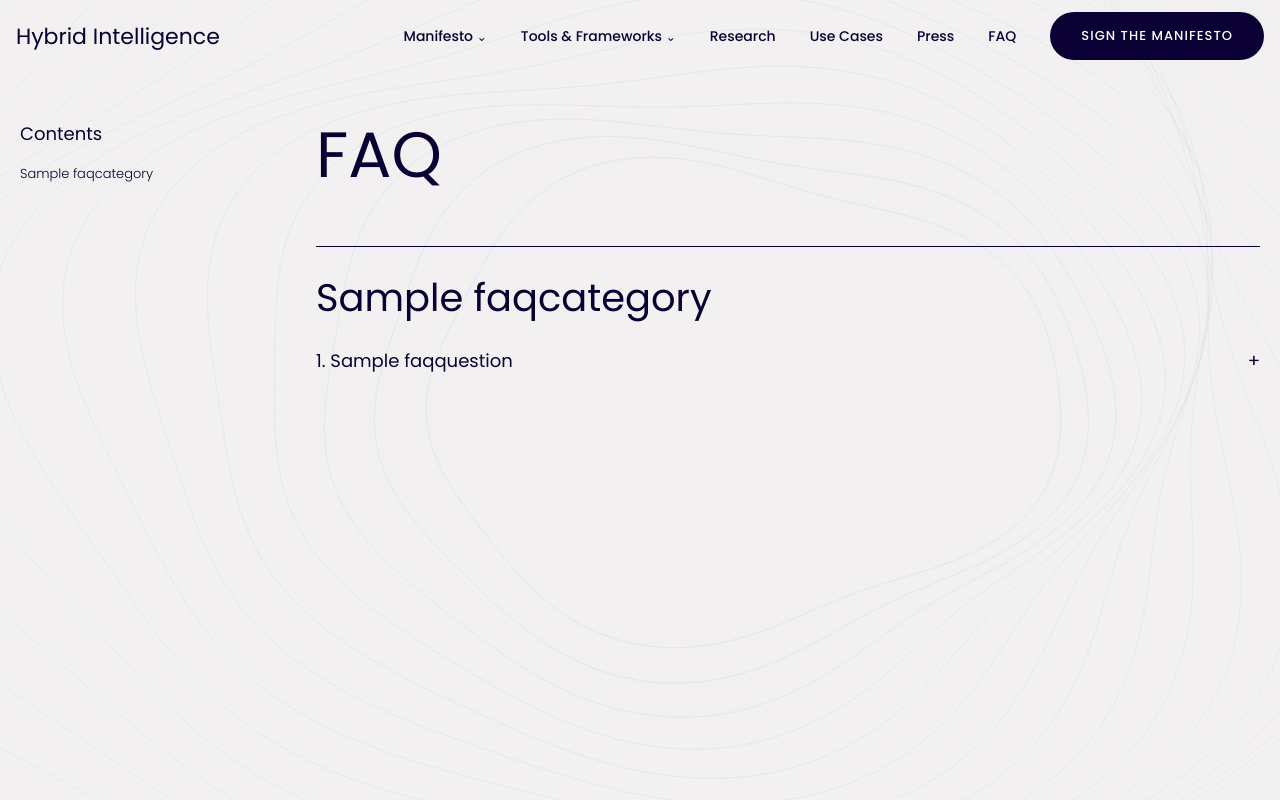
After one commit to Maersk-coder/Website-for-Hybrid-Intelligence, a Django app: page /faq/ in a window 1280 px wide. The commit adds this page. Run offline with Django 5.2, Linux system fonts and the light colour scheme; tables that the repository leaves empty hold one stand-in row (values such as "Sample post").

Commit message:
Implement FAQ feature: add FAQ model, views, and templates; create import command; update README and styles

```diff
--- /dev/null
+++ b/hi_website/front_page/static/FAQ/CSS/faq.css
@@ -0,0 +1,110 @@
+/* FAQ PAGE: "Contents" on the left, the categories with their questions on the right.
+   The questions are <details> elements: click one and its answer opens, + becomes ×. */
+
+.faq-page { background: var(--grey-bg); }
+
+/* The front page jumps one whole page at a time when scrolling (scroll-snap in base.css).
+   The FAQ is one long page, so it scrolls normally. */
+html:has(.faq-page) { scroll-snap-type: none; }
+
+/* The background lines: fixed = they stay in place on the screen while the questions scroll over them */
+.faq-background {
+  position: fixed;
+  inset: 0;              /* the whole screen */
+  z-index: 0;
+  pointer-events: none;  /* clicks go straight through to the questions */
+}
+/* The invisible box the loops go around: a bit right of the middle, behind the questions */
+.faq-lines-center {
+  position: absolute;
+  left: 30%;
+  top: 25%;
+  width: 55%;
+  height: 50%;
+}
+/* The questions sit above the background lines */
+.faq-layout { position: relative; z-index: 1; }
+
+/* The two columns: Contents (240px) and the questions (the rest) */
+.faq-layout {
+  display: grid;
+  grid-template-columns: 240px 1fr;
+  gap: 56px;
+  max-width: 1240px;
+  padding: calc(var(--header-h) + 48px) 0 120px;   /* room for the fixed menu bar at the top */
+}
+
+/* Left: Contents. "sticky" = it scrolls along until it reaches the top, then stays in place */
+.faq-contents {
+  position: sticky;
+  top: calc(var(--header-h) + 32px);
+  align-self: start;
+}
+.faq-contents h2 { margin: 0 0 14px; font-size: 18px; font-weight: 400; }
+.faq-contents ul { margin: 0; padding: 0; list-style: none; display: grid; gap: 8px; }
+.faq-contents a { font-size: 13px; font-weight: 300; line-height: 1.4; }
+.faq-contents a:hover { text-decoration: underline; }
+
+/* Right: the questions */
+.faq-content h1 { margin: 0 0 8px; font-size: clamp(40px, 5vw, 64px); font-weight: 400; line-height: 1.1; }
+
+/* Each category: a thin line above it, then its heading */
+.faq-category {
+  margin-top: 56px;
+  padding-top: 28px;
+  border-top: 1px solid var(--navy);
+  scroll-margin-top: calc(var(--header-h) + 16px);  /* when jumped to, stop below the menu bar instead of under it */
+}
+.faq-category h2 { margin: 0 0 8px; font-size: clamp(28px, 3vw, 40px); font-weight: 400; line-height: 1.2; }
+
+/* One question: <summary> is the clickable line, with + (closed) or × (open) on the right */
+.faq-item summary {
+  display: flex;
+  justify-content: space-between;
+  align-items: baseline;
+  gap: 24px;
+  padding: 18px 0;
+  font-size: 18px;
+  font-weight: 400;
+  cursor: pointer;
+  list-style: none;                         /* hides the browser's own little triangle */
+}
+.faq-item summary::-webkit-details-marker { display: none; }   /* the same, for Safari */
+.faq-item summary::after { content: "+"; flex-shrink: 0; }      /* ::after adds a sign after the question */
+.faq-item[open] summary::after { content: "\00D7"; }            /* \00D7 is the × sign */
+.faq-item summary:hover .faq-question { text-decoration: underline; }
+.faq-item summary:focus-visible { outline: 2px solid var(--indigo); outline-offset: 4px; }
+
+/* The answer (|linebreaks in the template turns each paragraph into a <p>) */
+.faq-answer { padding: 0 40px 12px 0; }
+.faq-answer p { margin: 0 0 16px; max-width: 72ch; font-size: 17px; font-weight: 300; line-height: 1.6; }
+
+/* Opening and closing slowly: the answer slides open (its height grows from 0) and fades in.
+   ::details-content is the part of a <details> that opens and closes (the answer).
+   interpolate-size lets the browser animate up to "auto" (the answer's natural height).
+   Browsers that don't know these yet simply open the answer at once, as before. */
+.faq-page { interpolate-size: allow-keywords; }
+.faq-item::details-content {
+  block-size: 0;                    /* closed: no height */
+  overflow: hidden;
+  opacity: 0;
+  transition: block-size 0.4s ease, opacity 0.4s ease, content-visibility 0.4s allow-discrete;
+}
+.faq-item[open]::details-content {
+  block-size: auto;                 /* open: its natural height */
+  opacity: 1;
+}
+
+/* People who turn off motion in their computer's settings: no sliding, the answer just appears */
+@media (prefers-reduced-motion: reduce) {
+  .faq-item::details-content { transition: none; }
+}
+
+/* Phones and small screens: one column, with Contents above the questions */
+@media (max-width: 800px) {
+  .faq-layout { grid-template-columns: 1fr; gap: 32px; padding-top: calc(var(--header-h) + 24px); }
+  .faq-contents { position: static; }
+  .faq-item summary { font-size: 16px; padding: 14px 0; }
+  .faq-answer { padding-right: 0; }
+  .faq-answer p { font-size: 15px; }
+}
--- /dev/null
+++ b/hi_website/front_page/templates/FAQ.html
@@ -0,0 +1,73 @@
+{% load static %}
+<!DOCTYPE html>
+<html lang="en">
+<head>
+  <meta charset="UTF-8">
+  <meta name="viewport" content="width=device-width, initial-scale=1.0">
+  <title>FAQ · Hybrid Intelligence</title>
+  <link rel="preconnect" href="https://fonts.googleapis.com">
+  <link rel="preconnect" href="https://fonts.gstatic.com" crossorigin>
+  <link href="https://fonts.googleapis.com/css2?family=Poppins:wght@300;400;500;600&display=swap" rel="stylesheet">
+  <link rel="stylesheet" href="{% static 'General/CSS/base.css' %}">
+  <link rel="stylesheet" href="{% static 'General/CSS/buttons.css' %}">
+  <link rel="stylesheet" href="{% static 'General/CSS/header.css' %}">
+  <link rel="stylesheet" href="{% static 'General/CSS/phone_menu.css' %}">
+  <link rel="stylesheet" href="{% static 'General/CSS/section_lines.css' %}">
+  <link rel="stylesheet" href="{% static 'FAQ/CSS/faq.css' %}">
+</head>
+<body class="faq-page">
+
+  <!-- Background (decoration only): Page 1's rippling lines, faint, like on Pages 2 and 3.
+       It stays in place while the questions scroll over it (see faq.css). The loops go around
+       the invisible .faq-lines-center box (see General/JS/section_lines.js). -->
+  <section class="faq-background" aria-hidden="true">
+    <canvas class="section-lines" data-around=".faq-lines-center" data-ring-size="0.9"></canvas>
+    <div class="faq-lines-center"></div>
+  </section>
+
+  <!-- The menu bar and the phone menu, shared with the front page -->
+  {% include 'header.html' %}
+
+  <main class="container faq-layout">
+
+    <!-- Left: the list of categories. Each link jumps to its category below (#anchor). -->
+    <nav class="faq-contents" aria-label="Contents">
+      <h2>Contents</h2>
+      <ul>
+        {% for category in categories %}
+          <li><a href="#{{ category.anchor }}">{{ category.title }}</a></li>
+        {% endfor %}
+      </ul>
+    </nav>
+
+    <!-- Right: every category with its questions. "categories" comes from faq() in views.py. -->
+    <div class="faq-content">
+      <h1>FAQ</h1>
+      {% for category in categories %}
+        <div class="faq-category" id="{{ category.anchor }}">
+          <h2>{{ category.title }}</h2>
+
+          <!-- category.questions.all = this category's questions (the ForeignKey's related_name) -->
+          {% for q in category.questions.all %}
+            <!-- <details> opens and closes by itself when its <summary> (the question) is clicked -->
+            <details class="faq-item" id="q{{ q.number }}">
+              <summary><span class="faq-question">{{ q.number }}. {{ q.question }}</span></summary>
+              <div class="faq-answer">{{ q.answer|linebreaks }}</div>
+            </details>
+          {% endfor %}
+        </div>
+      {% empty %}
+        <p>The FAQ is empty. Load it with:  python manage.py import_faq</p>
+      {% endfor %}
+    </div>
+
+  </main>
+
+  <script src="{% static 'General/JS/header_transparent.js' %}"></script>
+  <script src="{% static 'General/JS/phone_menu.js' %}"></script>
+  <!-- The background lines: Page 1's settings and line drawing, then the script that puts them in the background -->
+  <script src="{% static 'Page 1 (main)/JS - Animations/settings.js' %}"></script>
+  <script src="{% static 'Page 1 (main)/JS - Animations/background_lines.js' %}"></script>
+  <script src="{% static 'General/JS/section_lines.js' %}"></script>
+</body>
+</html>
--- /dev/null
+++ b/hi_website/front_page/templates/header.html
@@ -0,0 +1,42 @@
+{% comment %}
+  The menu bar at the top, and the phone menu (☰). Shared by every page:
+  a page puts it in with  {% include 'header.html' %}, so the menu only has to be changed here.
+  Needs: General/CSS/header.css + phone_menu.css, and General/JS/header_transparent.js + phone_menu.js.
+{% endcomment %}
+  <!-- BOX 1: Header -->
+  <header class="site-header">
+    <div class="container header-inner">
+      <a href="{% url 'home' %}" class="logo">Hybrid Intelligence</a>
+      <nav class="main-nav" aria-label="Main">
+        <a href="#">Manifesto <span class="chevron">⌄</span></a>
+        <a href="#">Tools &amp; Frameworks <span class="chevron">⌄</span></a>
+        <a href="#">Research</a>
+        <a href="#">Use Cases</a>
+        <a href="#">Press</a>
+        <a href="{% url 'faq' %}">FAQ</a>
+        <a href="{% url 'sign' %}" class="btn btn-dark">Sign the Manifesto</a>
+      </nav>
+      <!-- The ☰ button: only shown on small screens (see phone_menu.css). It opens the phone menu. -->
+      <button type="button" class="menu-btn" id="menu-open" aria-label="Open the menu">
+        <span></span><span></span><span></span>
+      </button>
+    </div>
+  </header>
+
+  <!-- The phone menu: a pop-up (<dialog>) that covers the whole screen.
+       It's opened by the ☰ button above, and closed by ✕, a link, or Esc (see phone_menu.js). -->
+  <dialog class="phone-menu" id="phone-menu" aria-label="Menu">
+    <div class="phone-menu-top">
+      <a href="{% url 'home' %}" class="logo">Hybrid Intelligence</a>
+      <button type="button" class="menu-close" id="menu-close" aria-label="Close the menu">&times;</button>
+    </div>
+    <nav class="phone-menu-links" aria-label="Main">
+      <a href="#">Manifesto <span class="chevron">⌄</span></a>
+      <a href="#">Tools &amp; Frameworks <span class="chevron">⌄</span></a>
+      <a href="#">Research</a>
+      <a href="#">Use Cases</a>
+      <a href="#">Press</a>
+      <a href="{% url 'faq' %}">FAQ</a>
+    </nav>
+    <a href="{% url 'sign' %}" class="btn btn-dark">Sign the Manifesto</a>
+  </dialog>
--- a/hi_website/front_page/urls.py
+++ b/hi_website/front_page/urls.py
@@ -10,6 +10,7 @@ urlpatterns = [
     path('', views.home, name='home'),
     path('sign/', views.sign, name='sign'),        # the "Sign the Manifesto" page
     path('newsletter/', views.newsletter, name='newsletter'),  # the "Sign up for newsletter" page
+    path('faq/', views.faq, name='faq'),            # the FAQ page (questions and answers from the database)
     path('thanks/', views.thanks, name='thanks'),  # the "Thank you" page
     # <str:code> = the rest of the address is handed to the view as "code" (the stamped email address)
     path('unsubscribe/<str:code>/', views.unsubscribe, name='unsubscribe'),  # the link in every newsletter
--- a/hi_website/front_page/views.py
+++ b/hi_website/front_page/views.py
@@ -1,7 +1,7 @@
 from django.core import signing
 from django.shortcuts import render, redirect
 from .forms import SignatureForm, SubscriberForm
-from .models import Subscriber
+from .models import FaqCategory, Subscriber
 from .emails import send_signed_email, send_newsletter_welcome_email, send_latest_issue
 
 
@@ -54,6 +54,15 @@ def newsletter(request):
     return render(request, 'Newsletter.html', context)
 
 
+def faq(request):
+    """ The FAQ page: all categories, each with its questions, from the database.
+        prefetch_related('questions') fetches all the questions in ONE extra database query,
+        instead of one query per category. """
+    categories = FaqCategory.objects.prefetch_related('questions')
+    context = {'categories': categories}
+    return render(request, 'FAQ.html', context)
+
+
 def unsubscribe(request, code):
     """ The page behind the "Unsubscribe" link in every newsletter email.
         code = the email address with a secret stamp (see unsubscribe_link in emails.py).
```
Also changed, not shown: hi_website/front_page/admin.py (+24 -1 lines), hi_website/front_page/management/commands/import_faq.py (added, +38 -0 lines), hi_website/front_page/models.py (+30 -0 lines), hi_website/front_page/templates/Front_Page.html (+2 -37 lines), hi_website/README.md, hi_website/front_page/files/README.md, hi_website/front_page/migrations/0004_faqcategory_faqquestion.py (added).
